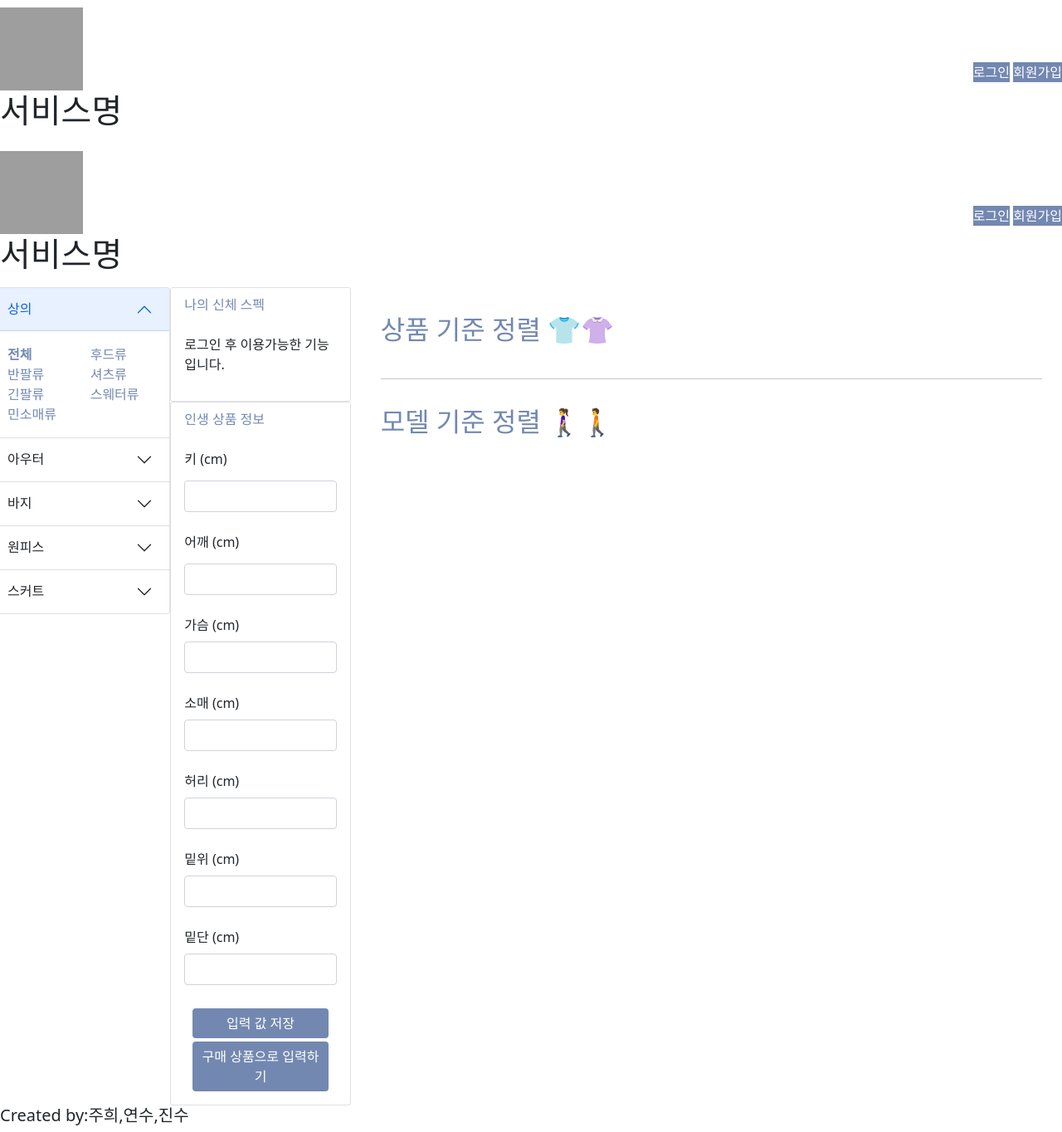
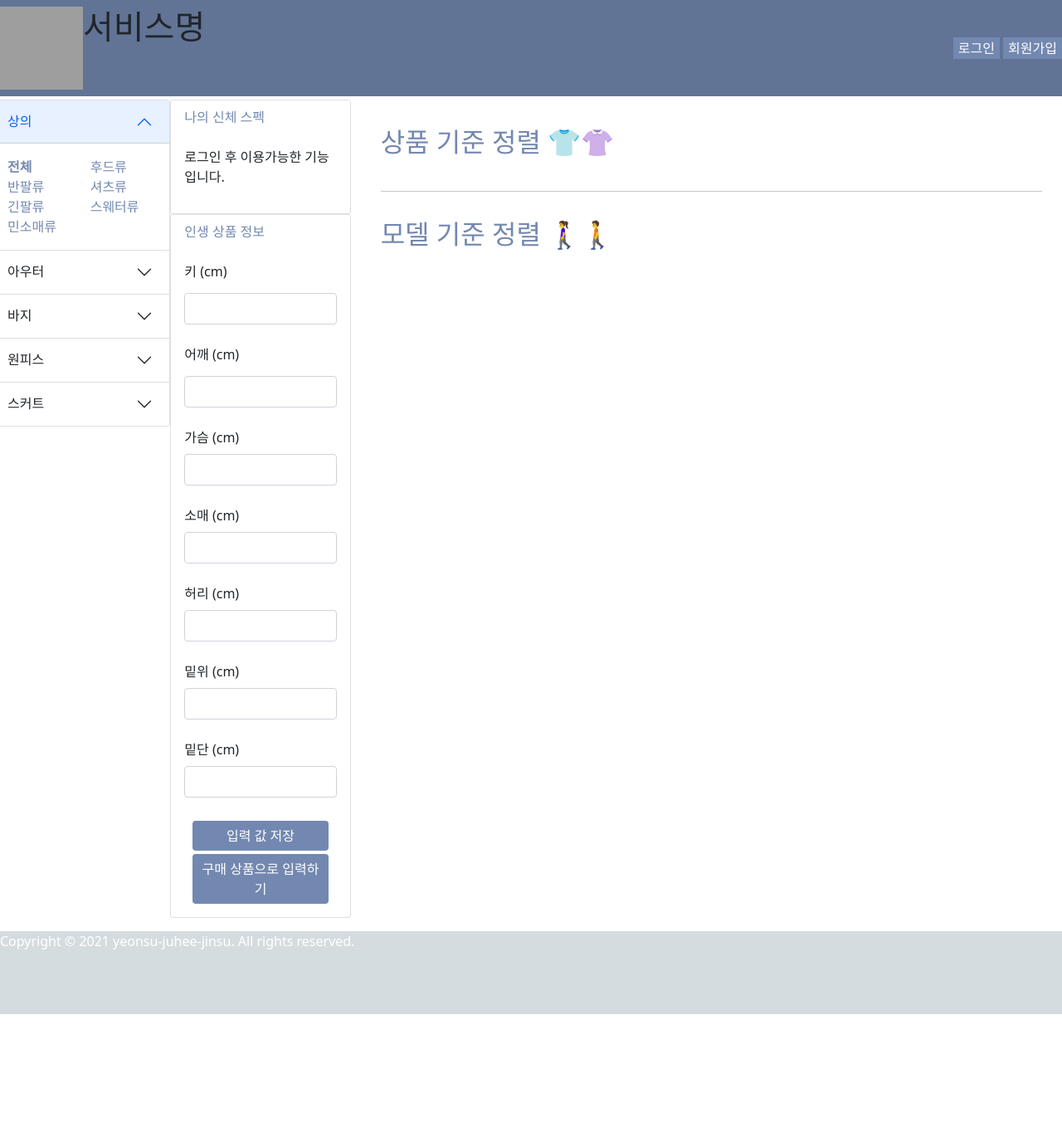
Before and after one commit to chajuhui123/for-me-shopping-project, a Django app: page / in a window 1280 px wide. Shown: the whole page at 83% size. After the commit the page ends 1222 px from the top, so only its background shows below. Run offline with Django 3.2, Linux system fonts and the light colour scheme; data that the repository does not hold is empty; grey boxes are pictures that could not be loaded.

Commit message:
style : footer CSS

```diff
--- a/forMeShoppingProject/mainApp/templates/base.html
+++ b/forMeShoppingProject/mainApp/templates/base.html
@@ -11,28 +11,15 @@
     <link rel="text/javascript" href="{% static 'js/main.js' %}" />
 </head>
 <body>
-
-    {% if user.is_authenticated %}
-        <h1>{{user.username}}</h1>
-    {% endif %}
     <!-- Navbar -->
-    <nav class="navbar">
+    <nav class="navbar mb-1">
         <div class="logo">
             <img src="https://encrypted-tbn0.gstatic.com/images?q=tbn:ANd9GcRK3Wop5briuEkc6sHGTKBAaQSmcnhnDdyedQ&usqp=CAU" width="100" height="100" class="d-inline-block align-text-top">
             <h1>서비스명</h1>
         </div>
-        <div>
-        <button type="button" class="represent-color-btn" class="navbarbutton">로그인</button>
-        <button type="button" class="represent-color-btn" class="navbarbutton">회원가입</button>
-        </div>
-      </nav>
-
-    <!-- Navbar -->
-    <nav class="navbar">
-        <div class="logo">
-            <img src="https://encrypted-tbn0.gstatic.com/images?q=tbn:ANd9GcRK3Wop5briuEkc6sHGTKBAaQSmcnhnDdyedQ&usqp=CAU" width="100" height="100" class="d-inline-block align-text-top">
-            <h1>서비스명</h1>
-        </div>
+        {% if user.is_authenticated %}
+        <h1>{{user.username}}</h1>
+        {% endif %}
         <div>
         <button type="button" class="represent-color-btn" class="navbarbutton">로그인</button>
         <button type="button" class="represent-color-btn" class="navbarbutton">회원가입</button>
@@ -46,9 +33,10 @@
     {% endblock %}
 
     <!-- footer -->
-<footer class="footer">
-    <h5>Created by:주희,연수,진수</h5>
+    <footer class="footer mt-3" style = "height:100px; background-color: rgb(213, 220, 223);">
+        <p class = "font-weight-light" style="color: white; font-style: 10px;">Copyright © 2021 yeonsu-juhee-jinsu. All rights reserved. </p>
     </footer>
+
     <script src="https://cdn.jsdelivr.net/npm/bootstrap@5.0.2/dist/js/bootstrap.bundle.min.js" integrity="sha384-MrcW6ZMFYlzcLA8Nl+NtUVF0sA7MsXsP1UyJoMp4YLEuNSfAP+JcXn/tWtIaxVXM" crossorigin="anonymous"></script>
 </body>
 </html>
--- a/forMeShoppingProject/static/css/style.css
+++ b/forMeShoppingProject/static/css/style.css
@@ -44,23 +44,17 @@ a:hover{
     height: 300px;
 }
 
-/* 아코디언 */
 
-*{  margin: 0; padding: 0; }
-ul{list-style: none;}
-.accordion-box{
-  width: 100%; max-width: 600px;
-  margin:  0 auto;
+.navbar{
+    display: flex;
+    flex-direction: row;
+    background-color: #617496;
 }
-p.title{
-  width: 100%;
-  line-height: 60px;
-  background: #000;
-  color: #fff;
-  box-sizing: border-box;
-  padding: 0 10px;
+
+.logo{
+    display: flex;
 }
-.con{
-  padding: 20px;
-  display:none;
+
+.navbarbutton{
+    float: right;
 }
```
Also changed, not shown: forMeShoppingProject/mainApp/static/css/style.css (+0 -7 lines). Lines whose indentation alone changed are shown as unchanged.
